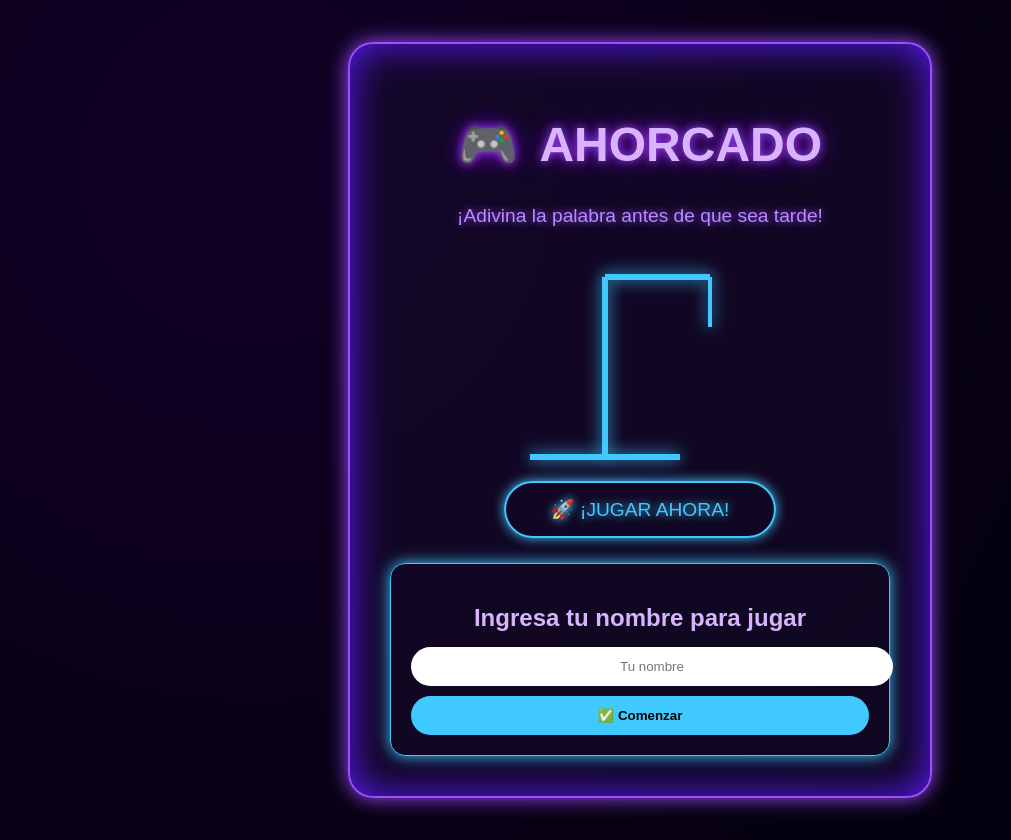
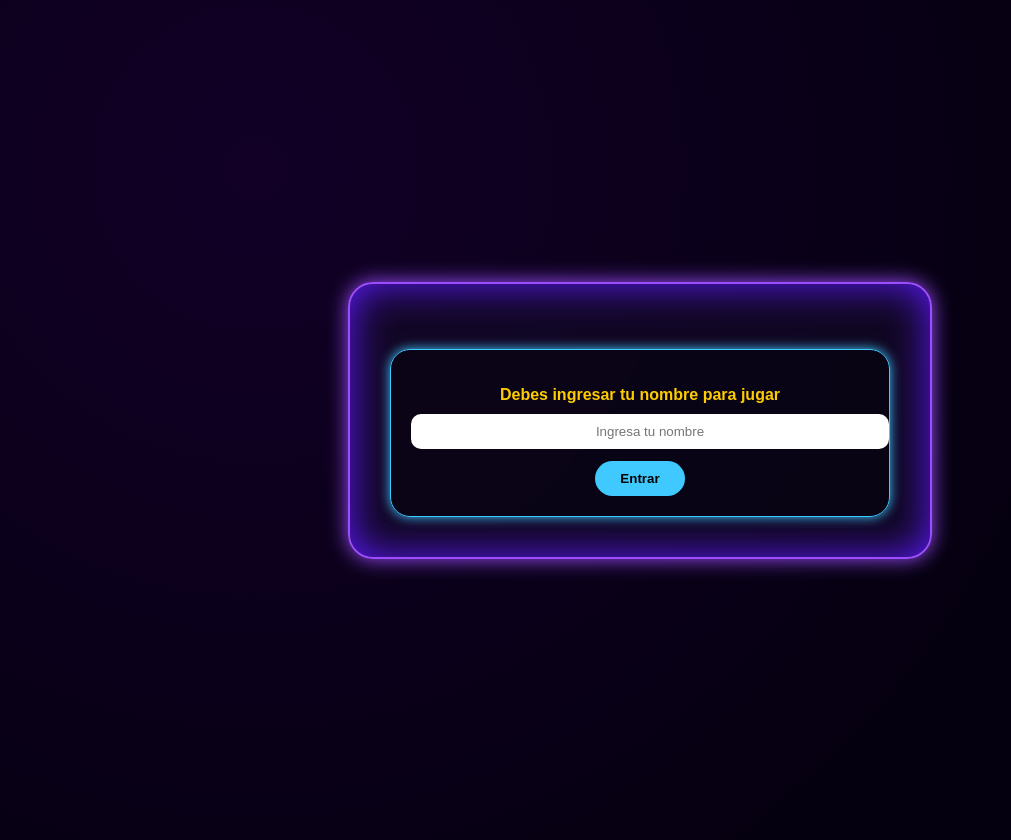
Before and after one commit to kassytasi/AHORCADO, a Vue app in the folder juego/muerte/: page / in a window 1280 px wide. Both pictures are taken after a click on the button "🚀 ¡JUGAR AHORA!". Shown: the whole page, without its empty margins (0-1011 px from the left). Built offline with nearby package versions, Linux system fonts and the light colour scheme.

Commit message:
Update HomeView.vue

```diff
--- a/juego/muerte/src/views/HomeView.vue
+++ b/juego/muerte/src/views/HomeView.vue
@@ -2,12 +2,16 @@
   <div class="neon-bg">
     <div class="neon-card">
 
+      <!-- CONTENIDO INICIAL -->
+      <div v-if="!mostrarLogin">
         <h1 class="neon-title">
           <span class="icon">🎮</span>
           AHORCADO
         </h1>
 
-      <p class="neon-subtitle">¡Adivina la palabra antes de que sea tarde!</p>
+        <p class="neon-subtitle">
+          ¡Adivina la palabra antes de que sea tarde!
+        </p>
 
         <div class="hangman-container">
           <svg width="240" height="220" class="neon-svg">
@@ -18,27 +22,31 @@
           </svg>
         </div>
 
-      <!-- TU MISMO BOTÓN, NO SE DUPLICA -->
-      <button class="neon-btn" @click="mostrarFormulario = true">
+
+        <!-- BOTÓN JUGAR AHORA -->
+        <button class="neon-btn" @click="mostrarLogin = true">
           🚀 ¡JUGAR AHORA!
         </button>
+      </div>
 
-      <!-- FORMULARIO DE NOMBRE (solo aparece cuando das click) -->
-      <div v-if="mostrarFormulario" class="login-container">
-        <h2 class="login-title">Ingresa tu nombre para jugar</h2>
+      <!-- FORMULARIO INICIAR SESIÓN -->
+      <div v-if="mostrarLogin" class="login-container">
+
+        <!-- MENSAJE DE ADVERTENCIA -->
+        <p class="warning-msg">Debes ingresar tu nombre para jugar</p>
 
         <input
-          class="login-input"
           type="text"
           v-model="nombre"
-          placeholder="Tu nombre"
-        >
+          placeholder="Ingresa tu nombre"
+          class="login-input"
+        />
+
+        <p v-if="error" class="error-msg">{{ error }}</p>
 
         <button class="login-btn" @click="entrarAlJuego">
-          ✅ Comenzar
+          Entrar
         </button>
-
-        <p class="error" v-if="error">{{ error }}</p>
       </div>
 
     </div>
@@ -50,23 +58,24 @@ import { ref } from 'vue'
 import { useRouter } from 'vue-router'
 
 const router = useRouter()
-
-const mostrarFormulario = ref(false)
+const mostrarLogin = ref(false)
 const nombre = ref('')
 const error = ref('')
 
 function entrarAlJuego() {
-  if (nombre.value.trim() === '') {
-    error.value = 'Por favor escribe tu nombre'
+  if (!nombre.value.trim()) {
+    error.value = 'Debes ingresar tu nombre para jugar'
     return
   }
-
-  localStorage.setItem('ahorcado_jugador', nombre.value)
+  error.value = ''
+  // Guardamos el nombre limpio en localStorage
+  localStorage.setItem('ahorcado_jugador', nombre.value.trim())
   router.push('/categories')
 }
 </script>
 
 <style scoped>
+/* Estilos existentes */
 .neon-bg {
   min-height: 100vh;
   background: radial-gradient(circle at 20% 20%, #120027, #050010 70%);
@@ -96,9 +105,7 @@ function entrarAlJuego() {
   text-shadow: 0 0 10px #a845ff, 0 0 25px #6d00cc;
 }
 
-.icon {
-  margin-right: 10px;
-}
+.icon { margin-right: 10px; }
 
 .neon-subtitle {
   color: #b98aff;
@@ -107,9 +114,7 @@ function entrarAlJuego() {
   margin-bottom: 30px;
 }
 
-.neon-svg line {
-  filter: drop-shadow(0 0 8px #40c9ff);
-}
+.neon-svg line { filter: drop-shadow(0 0 8px #40c9ff); }
 
 .neon-btn {
   background: transparent;
@@ -129,49 +134,44 @@ function entrarAlJuego() {
   box-shadow: 0 0 25px #40c9ff, inset 0 0 20px #6efbff;
 }
 
-/* FORMULARIO */
 .login-container {
   margin-top: 25px;
   padding: 20px;
   border: 1px solid #40c9ff;
-  border-radius: 15px;
-  box-shadow: 0 0 15px #40c9ff;
-  animation: fadeIn .5s ease;
-}
-
-.login-title {
-  color: #d8b4ff;
-  margin-bottom: 15px;
+  border-radius: 20px;
+  box-shadow: 0 0 12px #40c9ff;
+  background: rgba(0,0,0,0.4);
 }
 
 .login-input {
   width: 100%;
-  padding: 12px;
-  margin-bottom: 10px;
-  border-radius: 20px;
+  padding: 10px;
+  margin-bottom: 12px;
+  border-radius: 10px;
   border: none;
+  outline: none;
   text-align: center;
-  outline: none;
 }
 
 .login-btn {
-  width: 100%;
-  padding: 12px;
+  background: #40c9ff;
+  color: black;
+  border: none;
+  padding: 10px 25px;
   border-radius: 20px;
-  background: #40c9ff;
-  border: none;
-  color: #000;
+  cursor: pointer;
   font-weight: bold;
-  cursor: pointer;
 }
 
-.error {
-  margin-top: 10px;
-  color: #ff4d6d;
+.error-msg {
+  color: #ff4b4b;
+  margin-bottom: 10px;
 }
 
-@keyframes fadeIn {
-  from { opacity: 0; transform: scale(.95); }
-  to { opacity: 1; transform: scale(1); }
+/* NUEVO: mensaje de advertencia */
+.warning-msg {
+  color: #ffcc00;
+  margin-bottom: 10px;
+  font-weight: bold;
 }
 </style>
```
Lines whose indentation alone changed are shown as unchanged.
